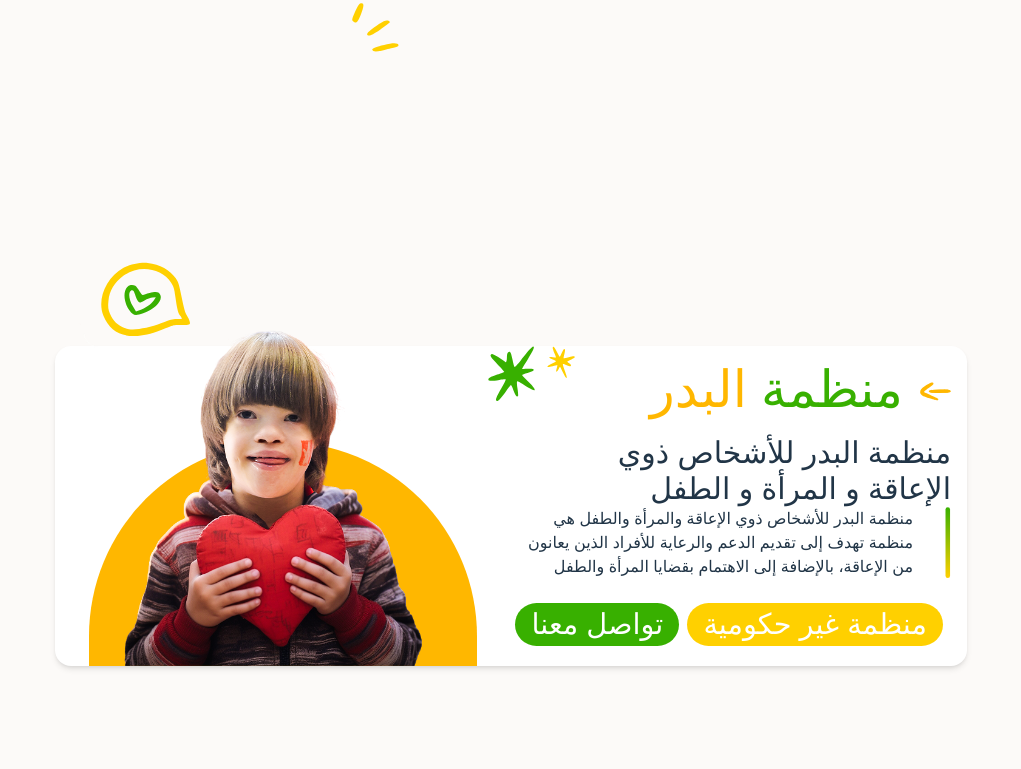
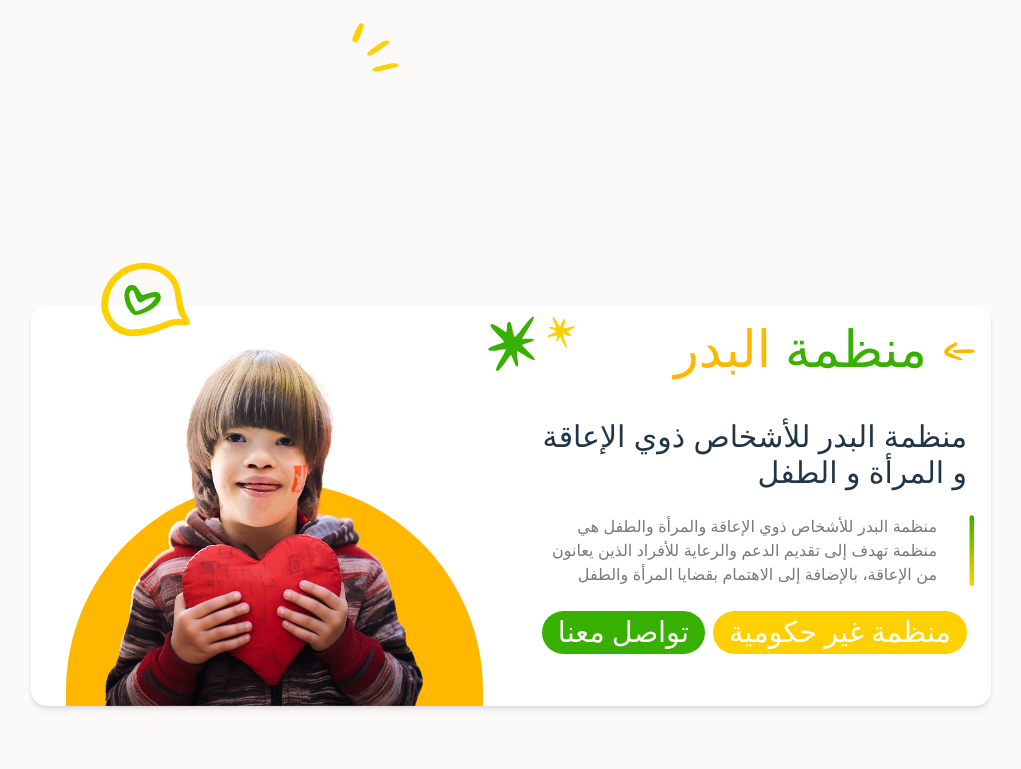
Before and after one commit to SOFT-CACTUS-INTERN/organisme-badr-web, a React (Vite) app in the folder FrontEnd/: page /#/ in a window 1280 px wide. Shown: the part 351-1120 px from the top of the page, without its empty margins (129-1150 px from the left). Built offline with nearby package versions, Linux system fonts and the light colour scheme; a web font is replaced by a local one.

Commit message:
organisme disktop

```diff
--- a/FrontEnd/src/Components/Organisme.jsx
+++ b/FrontEnd/src/Components/Organisme.jsx
@@ -13,14 +13,14 @@ function Organisme() {
     const navigate = useNavigate();
 
     return (
-        <section className=" w-full  min-h-screen flex justify-center items-center " style={{ padding: '2rem ' }}>
+        <section className=" w-full  min-h-screen flex justify-center items-center " >
 
             <img
                 src={chms}
                 alt="chms"
-                className="  absolute top-[9%] lg:top-86 md:top-[10%] md:right-[62%]  right-32 lg:right-[58%]"
+                className="  absolute top-[9%] lg:top-[6%] md:top-[10%] md:right-[62%]  right-32 lg:right-[58%]"
             />
-            <div className="bg-white rounded-2xl   shadow-md lg:w-3/4 md:w-full h-screen sm:w-3/4 w-full sm:h-80 flex flex-col md:flex-row justify-center md">
+            <div className="bg-white rounded-2xl   shadow-md lg:w-3/4 md:w-full h-screen sm:w-3/4 w-full sm:h-100 flex flex-col md:flex-row justify-center md">
                 <img
                     src={or}
                     alt="or"
@@ -30,21 +30,21 @@ function Organisme() {
                 <img
                     src={focht}
                     alt="focht"
-                    className=" absolute  "
+                    className=" absolute  lg:top-[11%]"
                 />
                 <img
                     src={focht2}
                     alt="focht2"
-                    className=" absolute right-[45%] sm:block lg:block md:hidden hidden 2xl:block  "
+                    className=" absolute right-[45%] sm:block lg:block md:hidden hidden 2xl:block   lg:top-[11%]"
                 />
-                <div className="container relative w-full md:w-1/2 flex items-end justify-center mb-6 md:mb-0 z-10 min-h-[250px] sm:min-h-0">
+                <div className="container relative w-full md:w-1/2 flex items-end justify-center mb-6 md:mb-0 z-10 min-h-[250px] sm:min-h-0 lg:w-1/2">
                     <div className="relative bg-[#FFB700] rounded-t-full flex h-40 sm:h-48 md:h-56 w-11/12 mx-auto "></div>
                     <img src="/organisme-badr-web/images/photo4.png" alt="Vite logo"
                         className="image1  absolute w-10/12 sm:w-9/12 md:w-full max-w-xs md:max-w-none  -translate-x-[2%] bottom-0"
                     />
 
                 </div>
-                <div className='w-full md:w-1/2 px-4 md:px-0'>
+                <div className='w-full md:w-1/2 px-4 md:px-0 lg:w-1/2'>
                     <div className="flex justify-center items-center gap-2 md:gap-4 lg:justify-end" style={{ padding: '1rem' }}>
                         <h1 className="text-[#38B000] text-lg md:text-xl text-center lg:text-right">
                             منظمة <span className="text-[#FFB700]">البدر</span>
@@ -57,13 +57,13 @@ function Organisme() {
                     </div>
 
                     <div>
-                        <h2 className='font-bold text-xl sm:text-2xl md:text-3xl lg:text-3xl text-center md:text-right' style={{ padding: '0 1rem' }}>
+                        <h2 className='font-bold text-xl sm:text-2xl md:text-3xl lg:text-3xl text-center md:text-right' style={{ padding: '1.5rem' }}>
                             منظمة البدر للأشخاص ذوي الإعاقة
                             و المرأة و الطفل
                         </h2>
                         <div className='flex flex-col md:flex-row'>
 
-                            <p className='text-right text-sm md:text-base' style={{ padding: '0 1rem' }}>منظمة البدر للأشخاص ذوي الإعاقة والمرأة والطفل هي منظمة تهدف إلى تقديم الدعم والرعاية للأفراد الذين يعانون من الإعاقة، بالإضافة إلى الاهتمام بقضايا المرأة والطفل</p>
+                            <p className='text-right text-sm md:text-base text-[#797979]' style={{ padding: '0 1rem' }}>منظمة البدر للأشخاص ذوي الإعاقة والمرأة والطفل هي منظمة تهدف إلى تقديم الدعم والرعاية للأفراد الذين يعانون من الإعاقة، بالإضافة إلى الاهتمام بقضايا المرأة والطفل</p>
                             <img
                                 src={ligne1}
                                 alt="ligne1"
@@ -76,12 +76,12 @@ function Organisme() {
                     <div className="flex flex-col sm:flex-row justify-end gap-2" style={{ padding: '1.5rem' }}>
                         <button
                             onClick={() => navigate('/Contact')}
-                            className="button2 !bg-[#38B000] text-white font-bold text-sm md:text-base px-3 py-2 md:px-4 md:py-2 flex justify-center"
-                            style={{ padding: '0 1rem' }}
+                            className="button2 !bg-[#38B000] text-white   text-sm md:text-base px-3 py-2 md:px-4 md:py-2 flex justify-center"
+                            style={{ padding: '0 1rem',fontFamily: 'normal' }}
                         >
                             تواصل معنا
                         </button>
-                        <button className="button1 !bg-[#FFD000] text-white font-bold text-sm md:text-base px-3 py-2 md:px-4 md:py-2 flex justify-center" style={{ padding: '0 1rem' }}>
+                        <button className="button1 !bg-[#FFD000] text-white   text-sm md:text-base px-3 py-2 md:px-4 md:py-2 flex justify-center" style={{ padding: '0 1rem' ,fontFamily: 'normal' }}>
                             منظمة غير حكومية
                         </button>
                     </div>
```
